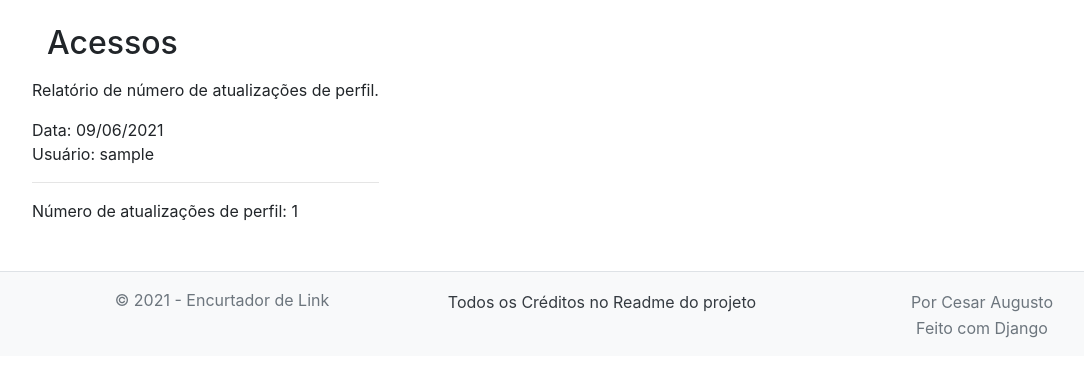
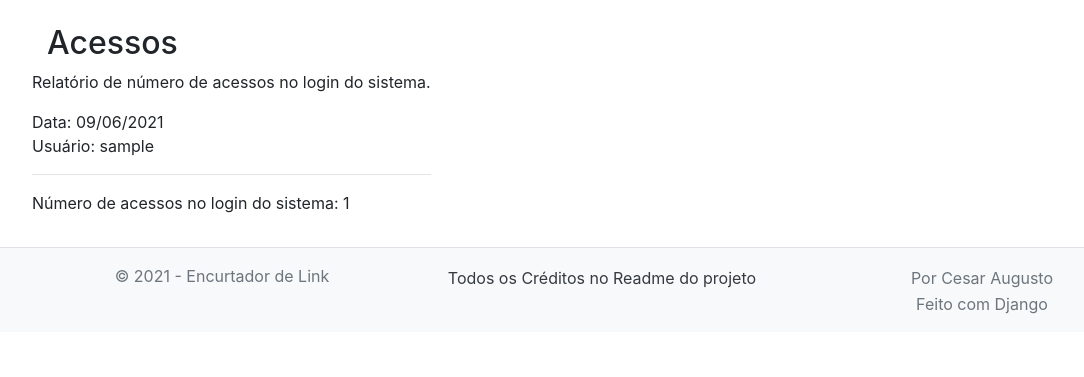
Before and after one commit to CesarAugusto88/desafio_tecnico, a Django app: page /perfil/relatorio/ in a window 1280 px wide. Shown: the part 56-433 px from the top of the page, without its empty margins (38-1122 px from the left). Run offline with Django 3.2, Linux system fonts and the light colour scheme; a user stored in the database is signed in; tables that the repository leaves empty hold one stand-in row (values such as "Sample post"); some libraries are stand-ins or nearby versions.

Commit message:
Atualizando mostrar quantidade de acessos

```diff
--- a/encurtador/forms.py
+++ b/encurtador/forms.py
@@ -1,6 +1,6 @@
 # coding:utf-8
 from django.forms import ModelForm, TextInput, URLField
-from . import models
+from .models import Link
 
 
 class EncurtarURLForm(ModelForm):
@@ -9,5 +9,5 @@ class EncurtarURLForm(ModelForm):
     }))
 
     class Meta:
-        model = models.Link
+        model = Link
         fields = ['usuario']
--- a/encurtador/models.py
+++ b/encurtador/models.py
@@ -1,7 +1,7 @@
 from django.db import models
 from django.contrib.auth.models import User
 from django.conf import settings
-from . import util
+from .util import UUIDCurto
 
 
 class LinkManager(models.Manager):
@@ -13,11 +13,12 @@ class LinkManager(models.Manager):
 
 
 class Link(models.Model):
-    handler = util.UUIDCurto()
+    handler = UUIDCurto()
     url = models.URLField()
     criacao = models.DateTimeField(auto_now_add=True)
     usuario = models.ForeignKey(User, blank=True, null=True, on_delete=models.SET_NULL)
     objects = LinkManager()
+    # acessos = models.PositiveIntegerField(default=0)
 
     @property
     def uuid(self):
--- a/encurtador_de_link/settings.py
+++ b/encurtador_de_link/settings.py
@@ -144,3 +144,5 @@ SESSION_SAVE_EVERY_REQUEST = False
 # https://docs.djangoproject.com/en/3.2/ref/settings/#default-auto-field
 
 DEFAULT_AUTO_FIELD = 'django.db.models.BigAutoField'
+
+SESSION_SAVE_EVERY_REQUEST = True
--- a/perfil/templates/perfil/relatorio.html
+++ b/perfil/templates/perfil/relatorio.html
@@ -6,14 +6,14 @@
 {% block conteudo %}
 
 <h2>Acessos</h2>
-<p></p>
+
 <div class="row">
 
     {% if request.user.is_authenticated %}
 
     <div class='wrapper'>
         <div class='header'>
-        <p class='title'>Relatório de número de  atualizações de perfil.</p>
+        <p class='title'>Relatório de número de acessos no login do sistema.</p>
         </div>
         <div class='details'>
             Data: {% now "d/m/Y" %} <br>
@@ -22,10 +22,9 @@
         </div>
 
         <div>
-            <label>Número de atualizações de perfil:
+            <label>Número de acessos no login do sistema:
             {{ acessos }}
             </label>
-        </p>
         </div>
 
     </div>
--- a/perfil/urls.py
+++ b/perfil/urls.py
@@ -1,3 +1,4 @@
+
 from django.urls import path, re_path
 from . import views
 
--- a/perfil/views.py
+++ b/perfil/views.py
@@ -25,7 +25,7 @@ class ProgressaoAcesso(LoginRequiredMixin, CreateView):
     model = Perfil
     fields = ['usuario', 'acessos']
     template_name = 'perfil/acessos.html'
-    success_url = reverse_lazy('')  # listar-progressao
+    success_url = reverse_lazy('acessos')  # listar-progressao
 
     def form_valid(self, form):
 
@@ -34,7 +34,6 @@ class ProgressaoAcesso(LoginRequiredMixin, CreateView):
 
         url = super().form_valid(form)
 
-        self.object.acessos += 1
         self.object.save()
 
         return url
@@ -48,6 +47,7 @@ class GenerateRelatorioPdfAcessos(View):
         usuario = request.user
         try:
             user_acessos = Perfil.objects.get(usuario=usuario)
+
         except Exception:
             return HttpResponseNotFound(
                             'Erro: <h1>Você é um Administrador</h1>')
@@ -197,7 +197,6 @@ class Criar(BasePerfil):
         )
 
         return redirect('/')
-        return self.renderizar
 
 
 class Atualizar(View):
@@ -206,10 +205,7 @@ class Atualizar(View):
 
 
 class Login(View):
-    def get(self, request, *args, **kwargs):
-        usuario = request.user
-
-    def post(self, *args, **kwargs):
+    def post(self, request, *args, **kwargs):
         username = self.request.POST.get('username')
         password = self.request.POST.get('password')
         try:
@@ -222,6 +218,11 @@ class Login(View):
 
             usuario = authenticate(
                 self.request, username=username, password=password)
+            if usuario:
+                # Contador acessos de login do user
+                user_acessos = Perfil.objects.get(usuario=usuario)
+                user_acessos.acessos += 1
+                user_acessos.save()
 
             if not usuario:
                 messages.error(
@@ -229,9 +230,7 @@ class Login(View):
                     'Usuário ou senha inválidos.'
                 )
                 return redirect('perfil:criar')
-            user_acessos = Perfil.objects.get(usuario=usuario.id)
-            # Conta acesso
-            user_acessos.acessos = user_acessos.acessos + 1
+
         except Exception:
             return HttpResponseNotFound(
                             '''Erro: <h1>Você é um Administrador</h1>
```
Also changed, not shown: 1 other file.
